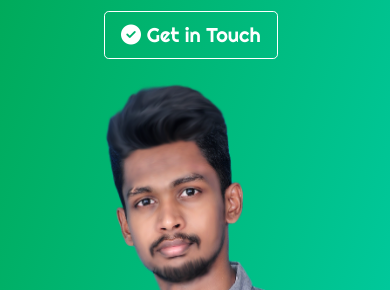
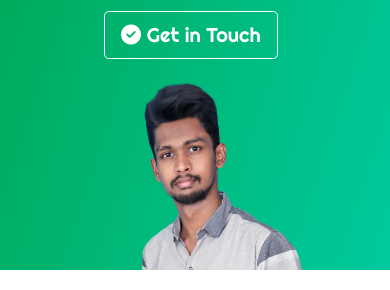
Before and after one commit to sureshofficial/Portfolio, a plain HTML site: page index.html in a window 390 px wide. Shown: the part 402-692 px from the top of the page. Drawn offline with nearby package versions, Linux system fonts and the light colour scheme.

Commit message:
Update styles.css

```diff
--- a/css/styles.css
+++ b/css/styles.css
@@ -219,14 +219,16 @@ hr{
 
   }
 
+
   .title-img {
-    width: 100%;
+    width: 60%;
     height: 110%;
-    margin-left:15%;
+    margin-left:20%;
     position: static;
     margin-top: 3%;
     transform: rotate(0);
   }
+
 
 
 
```
